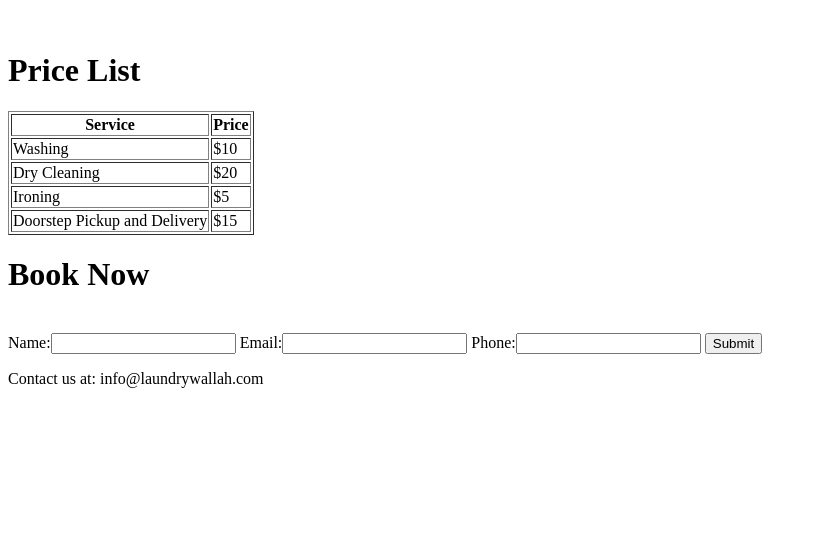
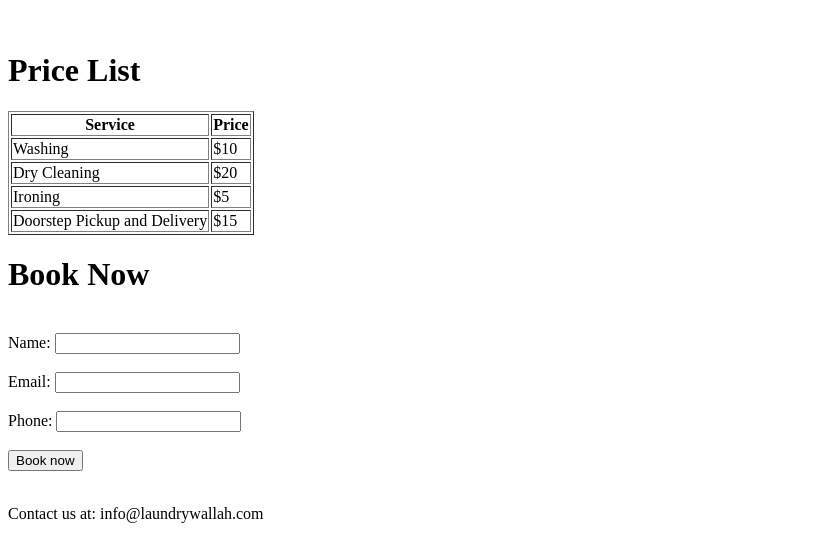
Before and after one commit to bhattakshat855-star/Laundary-wallah-, a plain HTML site: page index.html in a window 1280 px wide. Shown: the part 669-1208 px from the top of the page, without its empty margins (0-817 px from the left). Before the commit the page ends 1073 px from the top, so only its background shows below. Drawn offline with Linux system fonts and the light colour scheme.

Commit message:
Refactor index.html with form and improved layout
Updated the HTML structure and added a form for booking.

```diff
--- a/index.html
+++ b/index.html
@@ -43,10 +43,19 @@
         </table>
         <h1>Book Now</h1>
         <br>
-    Name:<input type="text"">
-    Email:<input type="text" >
-    Phone:<input type="text">
-    <input type="Submit">
+    <form action="processform.html" method="get">
+        <label for="name">Name:</label>
+        <input id="name" name="name" type="text" required>
+        <br><br>
+        <label for="email">Email:</label>
+        <input id="email" name="email" type="email" required>
+        <br><br>
+        <label for="phone">Phone:</label>
+        <input id="phone" name="phone" type="tel">
+        <br><br>
+
+        <input type="submit" value="Book now">
+    </form>
         <br>
         <p> Contact us at: info@laundrywallah.com</p>
     </body>
```
